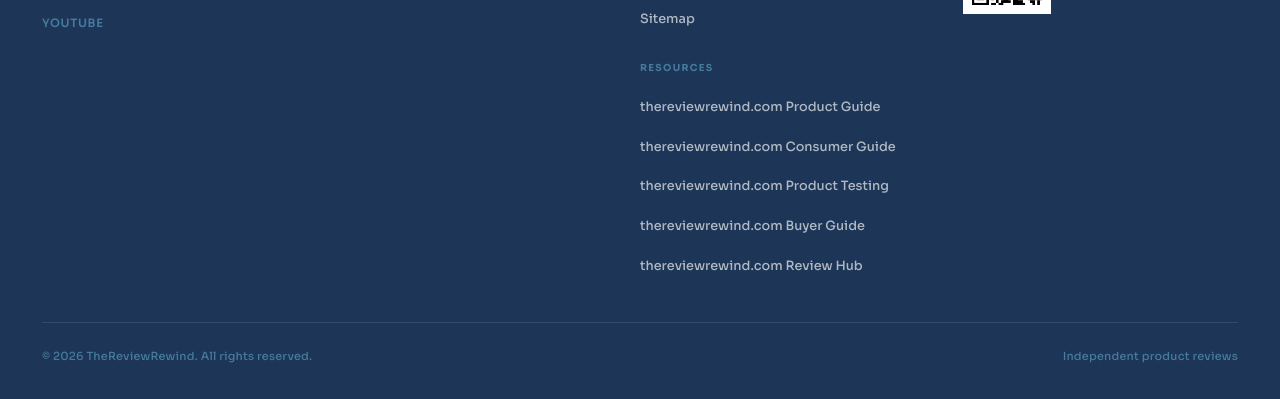
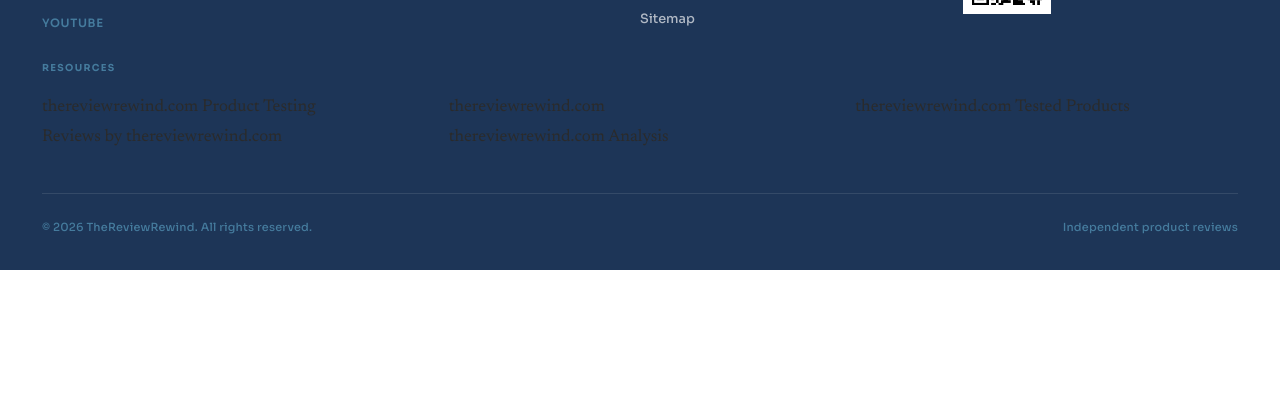
Before and after one commit to sitepublish/thereviewrewind-com, a plain HTML site: page index.html in a window 1280 px wide. Shown: the part 5380-5779 px from the top of the page. After the commit the page ends 5650 px from the top, so only its background shows below. Drawn offline with Linux system fonts and the light colour scheme.

Commit message:
Deploy cloud stack

```diff
--- a/index.html
+++ b/index.html
@@ -1501,20 +1501,25 @@
             <li><a href="sitemap.html" rel="nofollow">All Categories</a></li>
             <li><a href="sitemap.html" rel="nofollow">Sitemap</a></li>
           </ul>
-          <div class="footer-heading" style="margin-top:1.5rem">Resources</div>
-          <ul class="footer-links-list" style="columns:3;column-gap:1.5rem;list-style:none;padding:0;margin:0">
-            <li><a href="http://thereviewrewind-com.s3-website-us-east-1.amazonaws.com/" title="thereviewrewind.com Product Guide">thereviewrewind.com Product Guide</a></li>
-            <li><a href="https://storage.googleapis.com/thereviewrewind-com/index.html" title="thereviewrewind.com Consumer Guide">thereviewrewind.com Consumer Guide</a></li>
-            <li><a href="https://reviewstorage01.z5.web.core.windows.net/" title="thereviewrewind.com Product Testing">thereviewrewind.com Product Testing</a></li>
-            <li><a href="https://pub-1425eccfb60546b3b4c3946aa5f8c80d.r2.dev/index.html" title="thereviewrewind.com Buyer Guide">thereviewrewind.com Buyer Guide</a></li>
-            <li><a href="https://sitepublish.github.io/thereviewrewind-com/" title="thereviewrewind.com Review Hub">thereviewrewind.com Review Hub</a></li>
-          </ul>
+
         </div>
         <div>
           <div class="footer-heading">Visit Us</div>
           <img src="images/qr.png" alt="QR Code" class="footer-qr">
         </div>
       </div>
+      <!-- cross-links-start -->
+        <div>
+          <div class="footer-heading" style="margin-top:1.5rem">Resources</div>
+          <ul class="footer-links" style="columns:3;column-gap:1.5rem;list-style:none;padding:0;margin:0">
+            <li><a href="http://thereviewrewind-com.s3-website-us-east-1.amazonaws.com/" title="thereviewrewind.com Product Testing" style="color:inherit;text-decoration:none">thereviewrewind.com Product Testing</a></li>
+            <li><a href="https://storage.googleapis.com/thereviewrewind-com/index.html" title="Reviews by thereviewrewind.com" style="color:inherit;text-decoration:none">Reviews by thereviewrewind.com</a></li>
+            <li><a href="https://reviewstorage01.z5.web.core.windows.net/" title="thereviewrewind.com" style="color:inherit;text-decoration:none">thereviewrewind.com</a></li>
+            <li><a href="https://pub-1425eccfb60546b3b4c3946aa5f8c80d.r2.dev/index.html" title="thereviewrewind.com Analysis" style="color:inherit;text-decoration:none">thereviewrewind.com Analysis</a></li>
+            <li><a href="https://thereviewrewind-com.netlify.app/" title="thereviewrewind.com Tested Products" style="color:inherit;text-decoration:none">thereviewrewind.com Tested Products</a></li>
+          </ul>
+        </div>
+        <!-- cross-links-end -->
       <div class="footer-bottom">
         <span class="footer-copy">&copy; 2026 TheReviewRewind. All rights reserved.</span>
         <span class="footer-copy">Independent product reviews</span>
```
Also changed, not shown: thereviewrewindcom-buyer-guide-thereviewrewind.html (+13 -8 lines), thereviewrewindcom-comparison-research-thereviewrewind.html (+13 -8 lines), thereviewrewindcom-decision-factors-thereviewrewind.html (+13 -8 lines), thereviewrewindcom-feature-breakdown-thereviewrewind.html (+13 -8 lines), thereviewrewindcom-hands-on-context-thereviewrewind.html (+13 -8 lines), thereviewrewindcom-pros-and-cons-thereviewrewind.html (+13 -8 lines), thereviewrewindcom-quality-checklist-thereviewrewind.html (+13 -8 lines), thereviewrewindcom-review-notes-thereviewrewind.html (+13 -8 lines), thereviewrewindcom-use-case-guide-thereviewrewind.html (+13 -8 lines), thereviewrewindcom-value-analysis-thereviewrewind.html (+13 -8 lines).
